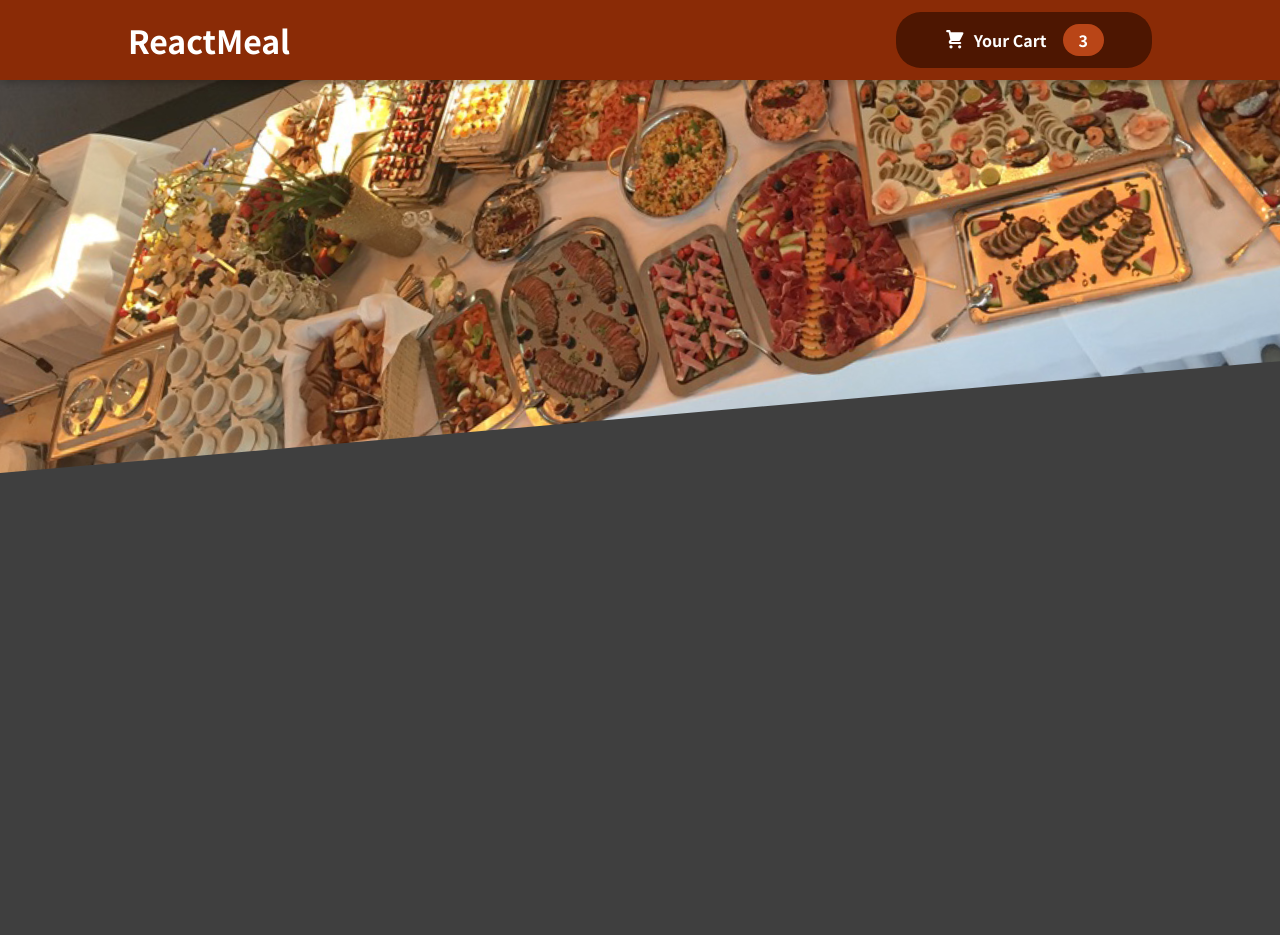
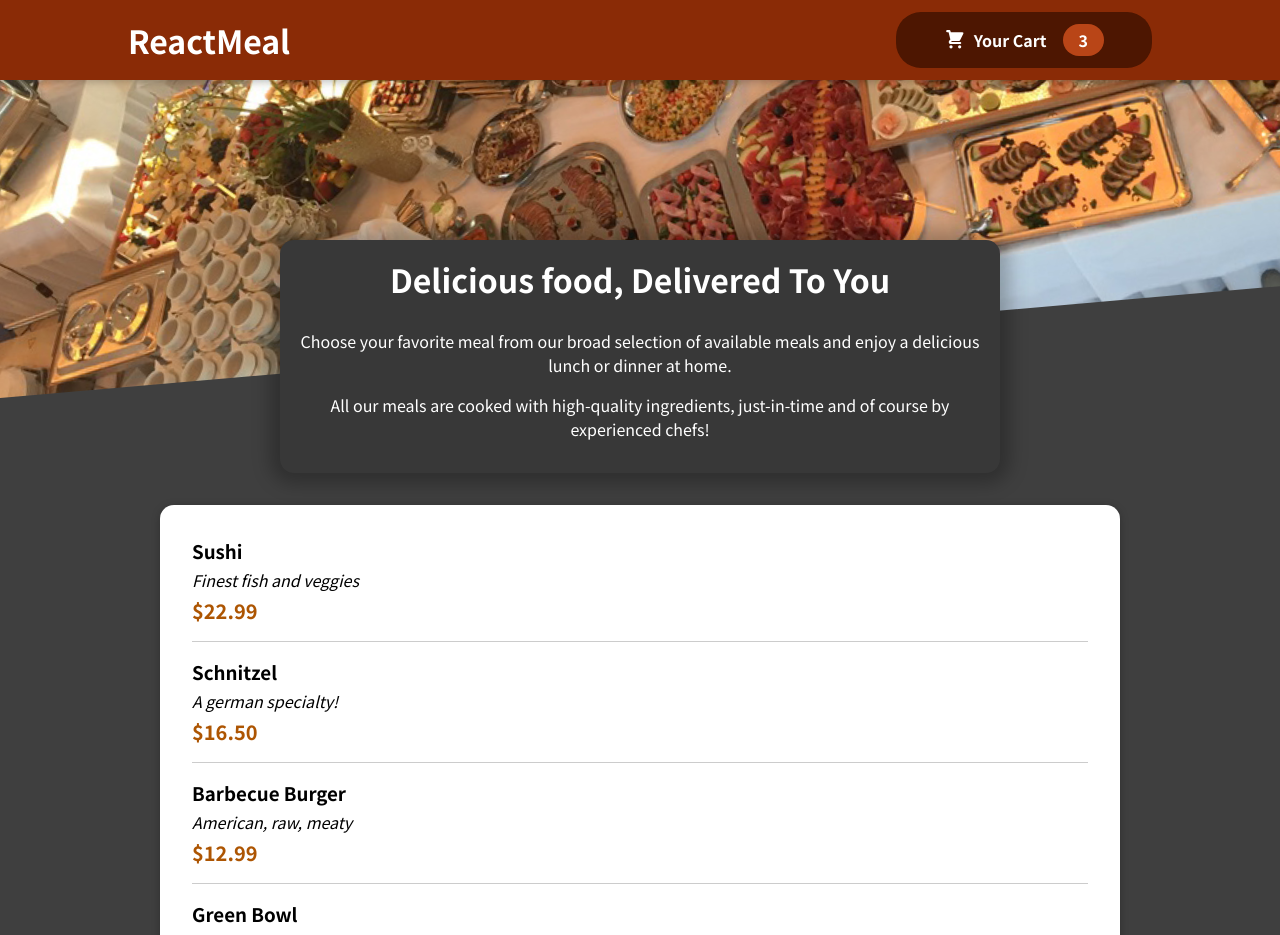
Before and after one commit to M-yoshimura-ML/react-food-order-app, a React (Create React App) app: page / in a window 1280 px wide. Shown: the top 935 px of the page. Before the commit the page ends 800 px from the top, so only its background shows below. Built offline with nearby package versions, Linux system fonts and the light colour scheme.

Commit message:
add Meal components

```diff
--- a/src/App.js
+++ b/src/App.js
@@ -1,11 +1,14 @@
 import React, { Fragment } from 'react';
 import Header from './components/Layout/Header';
+import Meals from './components/Meals/Meals';
 
 function App() {
   return (
     <Fragment>
-      <h2>Let's get started!</h2>
       <Header />
+      <main>
+        <Meals />
+      </main>
     </Fragment>
   );
 }
--- /dev/null
+++ b/src/components/Meals/AvailableMeals.js
@@ -0,0 +1,53 @@
+import classes from './AvailableMeals.module.css';
+import Card from '../UI/Card';
+import MealItem from './MealItem/MealItem';
+
+const DUMMY_MEALS = [
+    {
+      id: 'm1',
+      name: 'Sushi',
+      description: 'Finest fish and veggies',
+      price: 22.99,
+    },
+    {
+      id: 'm2',
+      name: 'Schnitzel',
+      description: 'A german specialty!',
+      price: 16.5,
+    },
+    {
+      id: 'm3',
+      name: 'Barbecue Burger',
+      description: 'American, raw, meaty',
+      price: 12.99,
+    },
+    {
+      id: 'm4',
+      name: 'Green Bowl',
+      description: 'Healthy...and green...',
+      price: 18.99,
+    },
+];
+
+const AvailableMeals = () => {
+    const mealsList = DUMMY_MEALS.map(meal =>
+      <MealItem
+        key={meal.id}
+        name={meal.name}
+        description={meal.description}
+        price={meal.price}
+      />);
+
+    return (
+        <section className={classes.meals}>
+            <Card>
+                <ul>
+                    {mealsList}
+                </ul>
+            </Card>
+
+        </section>
+    )
+};
+
+export default AvailableMeals;
--- /dev/null
+++ b/src/components/Meals/AvailableMeals.module.css
@@ -0,0 +1,24 @@
+.meals {
+  max-width: 60rem;
+  width: 90%;
+  margin: 2rem auto;
+  animation: meals-appear 1s ease-out forwards;
+}
+
+.meals ul {
+  list-style: none;
+  margin: 0;
+  padding: 0;
+}
+
+@keyframes meals-appear {
+  from {
+    opacity: 0;
+    transform: translateY(3rem);
+  }
+
+  to {
+    opacity: 1;
+    transform: translateY(0);
+  }
+}
--- /dev/null
+++ b/src/components/Meals/MealItem/MealItem.js
@@ -0,0 +1,21 @@
+import classes from './MealItem.module.css';
+
+
+const MealItem = props => {
+
+    const price = `$${props.price.toFixed(2)}`;
+
+    return (
+        <li className={classes.meal}>
+            <div>
+                <h3>{props.name}</h3>
+                <div className={classes.description}>{props.description}</div>
+                <div className={classes.price}>{price}</div>
+            </div>
+            <div></div>
+        </li>
+    )
+
+};
+
+export default MealItem;
--- /dev/null
+++ b/src/components/Meals/MealItem/MealItem.module.css
@@ -0,0 +1,22 @@
+.meal {
+  display: flex;
+  justify-content: space-between;
+  margin: 1rem;
+  padding-bottom: 1rem;
+  border-bottom: 1px solid #ccc;
+}
+
+.meal h3 {
+  margin: 0 0 0.25rem 0;
+}
+
+.description {
+  font-style: italic;
+}
+
+.price {
+  margin-top: 0.25rem;
+  font-weight: bold;
+  color: #ad5502;
+  font-size: 1.25rem;
+}
--- /dev/null
+++ b/src/components/Meals/MealItem/MealItemForm.js
@@ -0,0 +1 @@
+import classes from './'
--- /dev/null
+++ b/src/components/Meals/Meals.js
@@ -0,0 +1,15 @@
+import MealsSummary from "./MealsSummary";
+import AvailableMeals from "./AvailableMeals";
+import { Fragment } from "react";
+
+
+const Meals = () => {
+    return (
+        <Fragment>
+            <MealsSummary />
+            <AvailableMeals />
+        </Fragment>
+    );
+}
+
+export default Meals;
--- /dev/null
+++ b/src/components/Meals/MealsSummary.js
@@ -0,0 +1,19 @@
+import classes from './MealsSummary.module.css';
+
+const MealsSummary = () => {
+    return (
+        <section className={classes.summary}>
+            <h2>Delicious food, Delivered To You</h2>
+            <p>
+                Choose your favorite meal from our broad selection of available meals
+                and enjoy a delicious lunch or dinner at home.</p>
+            <p>
+                All our meals are cooked with high-quality ingredients, just-in-time and
+                of course by experienced chefs!
+            </p>
+        </section>
+    )
+
+}
+
+export default MealsSummary;
--- /dev/null
+++ b/src/components/Meals/MealsSummary.module.css
@@ -0,0 +1,18 @@
+.summary {
+  text-align: center;
+  max-width: 45rem;
+  width: 90%;
+  margin: auto;
+  margin-top: -10rem;
+  position: relative;
+  background-color: #383838;
+  color: white;
+  border-radius: 14px;
+  padding: 1rem;
+  box-shadow: 0 1px 18px 10px rgba(0, 0, 0, 0.25);
+}
+
+.summary h2 {
+  font-size: 2rem;
+  margin-top: 0;
+}
--- /dev/null
+++ b/src/components/UI/Card.js
@@ -0,0 +1,10 @@
+import classes from './Card.module.css';
+
+const Card = props => {
+    return (
+        <div className={classes.card}>{props.children}</div>
+    )
+
+};
+
+export default Card;
--- /dev/null
+++ b/src/components/UI/Card.module.css
@@ -0,0 +1,6 @@
+.card {
+  padding: 1rem;
+  box-shadow: 0 2px 8px rgba(0, 0, 0, 0.25);
+  border-radius: 14px;
+  background-color: white;
+}
```
Also changed, not shown: 1 other file (tests, documents, lock files or other folders).
